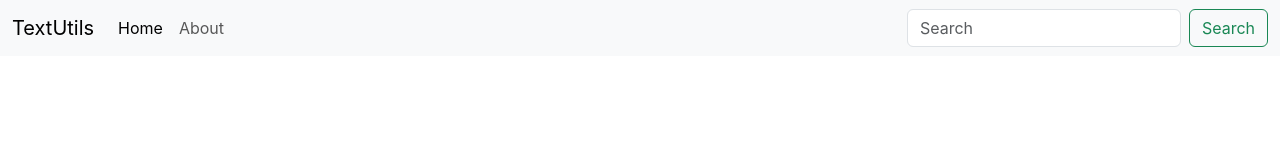
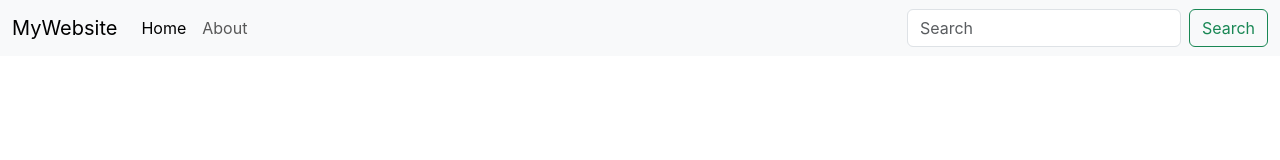
Before and after one commit to SkepticDude/Learning, a React (Create React App) app in the folder javascript/reactjs/textutils/: page / in a window 1280 px wide. Shown: the top 160 px of the page. Built offline with nearby package versions, Linux system fonts and the light colour scheme.

Commit message:
Created component of Navbar:reactjs

```diff
--- a/javascript/reactjs/textutils/src/App.js
+++ b/javascript/reactjs/textutils/src/App.js
@@ -1,30 +1,10 @@
 import './App.css';
+import Navbar from './components/Navbar';
 
 function App() {
   return (
     <>
-      <nav className="navbar navbar-expand-lg bg-body-tertiary">
-        <div className="container-fluid">
-          <a className="navbar-brand" href="/">TextUtils</a>
-          <button className="navbar-toggler" type="button" data-bs-toggle="collapse" data-bs-target="#navbarSupportedContent" aria-controls="navbarSupportedContent" aria-expanded="false" aria-label="Toggle navigation">
-            <span className="navbar-toggler-icon"></span>
-          </button>
-          <div className="collapse navbar-collapse" id="navbarSupportedContent">
-            <ul className="navbar-nav me-auto mb-2 mb-lg-0">
-              <li className="nav-item">
-                <a className="nav-link active" aria-current="page" href="/">Home</a>
-              </li>
-              <li className="nav-item">
-                <a className="nav-link" href="/">About</a>
-              </li>
-            </ul>
-            <form className="d-flex" role="search">
-              <input className="form-control me-2" type="search" placeholder="Search" aria-label="Search"/>
-                <button className="btn btn-outline-success" type="submit">Search</button>
-            </form>
-          </div>
-        </div>
-      </nav>
+      <Navbar title="MyWebsite"/>
     </>
   );
 }
--- /dev/null
+++ b/javascript/reactjs/textutils/src/components/Navbar.js
@@ -0,0 +1,33 @@
+import React from 'react'
+import PropTypes from 'prop-types'
+
+export default function Navbar(props) {
+    return (
+        <nav className="navbar navbar-expand-lg bg-body-tertiary">
+            <div className="container-fluid">
+                <a className="navbar-brand" href="/">{props.title}</a>
+                <button className="navbar-toggler" type="button" data-bs-toggle="collapse" data-bs-target="#navbarSupportedContent" aria-controls="navbarSupportedContent" aria-expanded="false" aria-label="Toggle navigation">
+                    <span className="navbar-toggler-icon"></span>
+                </button>
+                <div className="collapse navbar-collapse" id="navbarSupportedContent">
+                    <ul className="navbar-nav me-auto mb-2 mb-lg-0">
+                        <li className="nav-item">
+                            <a className="nav-link active" aria-current="page" href="/">Home</a>
+                        </li>
+                        <li className="nav-item">
+                            <a className="nav-link" href="/">About</a>
+                        </li>
+                    </ul>
+                    <form className="d-flex" role="search">
+                        <input className="form-control me-2" type="search" placeholder="Search" aria-label="Search" />
+                        <button className="btn btn-outline-success" type="submit">Search</button>
+                    </form>
+                </div>
+            </div>
+        </nav>
+    )
+}
+
+Navbar.propTypes = {
+    title : PropTypes.string.isRequired
+}
```
